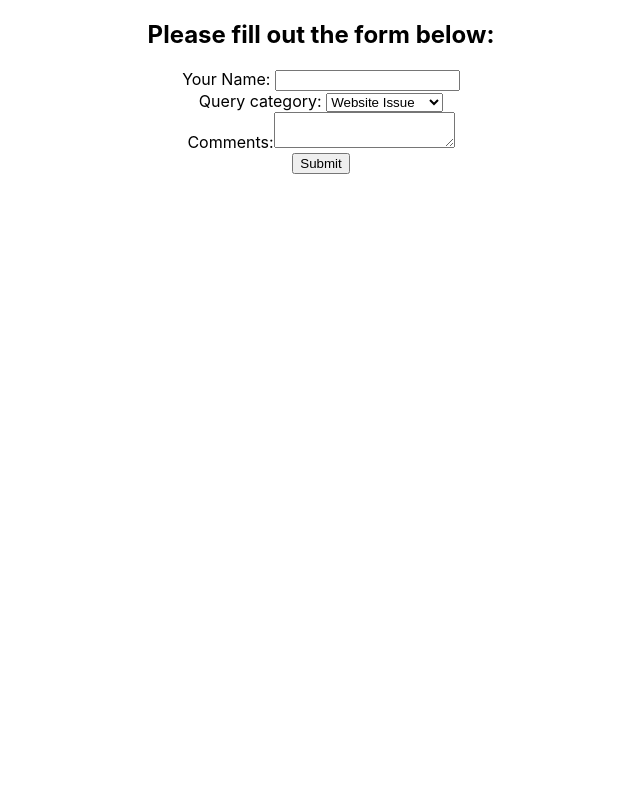
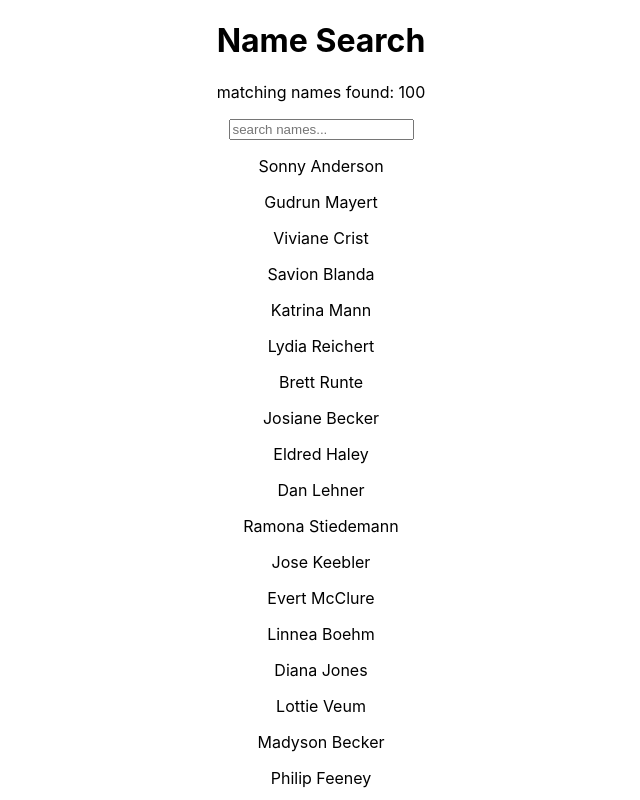
Before and after one commit to quiltingcode/gitpod-react, a React (Create React App) app in the folder my-app/: page / in a window 1280 px wide. Shown: the top 800 px of the page, without its empty margins (319-959 px from the left). Built offline with nearby package versions, Linux system fonts and the light colour scheme.

Commit message:
Add search filter component

```diff
--- a/my-app/src/App.js
+++ b/my-app/src/App.js
@@ -18,6 +18,8 @@
 import LifeCyclesCWU from './components/LifeCyclesCWU';
 import ControlledForm from './components/ControlledForm';
 import UncontrolledForm from './components/UncontrolledForm';
+import SearchBar from './components/SearchBar';
+
 
 function App() {
   return (
@@ -39,7 +41,8 @@
       {/* <LifeCyclesCDU /> */}
       {/* <LifeCyclesCWU /> */}
       {/* <ControlledForm /> */}
-      <UncontrolledForm />
+      {/* <UncontrolledForm /> */}
+      <SearchBar />
     </div>
   );
 }
--- /dev/null
+++ b/my-app/src/components/SearchBar.js
@@ -0,0 +1,48 @@
+import React, { Component } from 'react'
+import importedNames from '../names'
+
+export class SearchBar extends Component {
+
+constructor(props) {
+  super(props)
+
+  this.state = {
+     names: importedNames
+  }
+}
+
+handleChange = (event) => {
+    const inputText = event.target.value.toLowerCase()
+    console.log(inputText)
+    const filteredNames = importedNames.filter(name => {
+        return name.toLowerCase().includes(inputText)
+    })
+    this.setState({
+        names: filteredNames
+    })
+}
+
+  render() {
+    return (
+      <div>
+        <h1>Name Search</h1>
+        <p>matching names found: {this.state.names.length}</p>
+        <form>
+            <input
+                name ="search"
+                type="text"
+                placeholder="search names..."
+                onChange={(event) => this.handleChange(event)}
+            />
+        </form>
+        <div style={{margin: 'auto'}}>
+            {this.state.names.map( name => {
+                return <p key={name}>{name}</p>
+            })}
+        </div>
+      </div>
+    )
+  }
+}
+
+export default SearchBar
--- /dev/null
+++ b/my-app/src/names.js
@@ -0,0 +1,103 @@
+const names = [
+    "Sonny Anderson",
+    "Gudrun Mayert",
+    "Viviane Crist",
+    "Savion Blanda",
+    "Katrina Mann",
+    "Lydia Reichert",
+    "Brett Runte",
+    "Josiane Becker",
+    "Eldred Haley",
+    "Dan Lehner",
+    "Ramona Stiedemann",
+    "Jose Keebler",
+    "Evert McClure",
+    "Linnea Boehm",
+    "Diana Jones",
+    "Lottie Veum",
+    "Madyson Becker",
+    "Philip Feeney",
+    "Kobe Kuhic",
+    "Jessica Wisoky",
+    "Kasey Auer",
+    "Arnoldo Sipes",
+    "Madisen Davis",
+    "Alex Swaniawski",
+    "Helene Jenkins",
+    "Leone Olson",
+    "Ola Lockman",
+    "Kaylie Mueller",
+    "Kitty Steuber",
+    "Ralph Mosciski",
+    "Zane Bradtke",
+    "Syble Torp",
+    "Luella Weimann",
+    "Rigoberto Dicki",
+    "Andre Gusikowski",
+    "Moshe Torphy",
+    "Rhoda Rosenbaum",
+    "Libby Spinka",
+    "Maeve Zieme",
+    "Sydney Gleichner",
+    "Jimmy Blick",
+    "Tara Casper",
+    "Cayla Upton",
+    "Keith Wyman",
+    "Derick Emmerich",
+    "Nia Waelchi",
+    "Armani Nienow",
+    "Keyon DuBuque",
+    "Keeley Doyle",
+    "Kristoffer Monahan",
+    "Brendon Orn",
+    "Brandy Romaguera",
+    "Lyda Hane",
+    "Lisandro Bauch",
+    "Oma Hirthe",
+    "Caleb Dicki",
+    "Sydney O'Kon",
+    "Missouri Greenholt",
+    "Kylie Green",
+    "Kiel Erdman",
+    "Anahi Balistreri",
+    "Rico Rippin",
+    "Ramiro Dach",
+    "Princess Bosco",
+    "Pink Stoltenberg",
+    "Adan Rau",
+    "Dessie Heller",
+    "Nyah Zulauf",
+    "Makayla Fisher",
+    "Neoma Stanton",
+    "Ebba Dooley",
+    "Rachel Denesik",
+    "Drew Crist",
+    "Wava Will",
+    "Loraine Macejkovic",
+    "Americo Mann",
+    "Jules Konopelski",
+    "Gloria Ankunding",
+    "Austin Wilderman",
+    "Sage Veum",
+    "Dorris Friesen",
+    "Wellington Klein",
+    "Asa Quitzon",
+    "Misty Schumm",
+    "Muhammad Bayer",
+    "Dante Ondricka",
+    "Lurline Kuvalis",
+    "Conner Herzog",
+    "Shanie Franecki",
+    "Lois Bednar",
+    "Carey Predovic",
+    "Adelbert Heidenreich",
+    "Romaine Jacobs",
+    "Jake Schuppe",
+    "Meta Parisian",
+    "Dillon Feest",
+    "Amanda O'Keefe",
+    "Kaitlyn O'Keefe",
+    "Earnest Jenkins",
+    "Reymundo Gleason"
+]
+export default names
```
